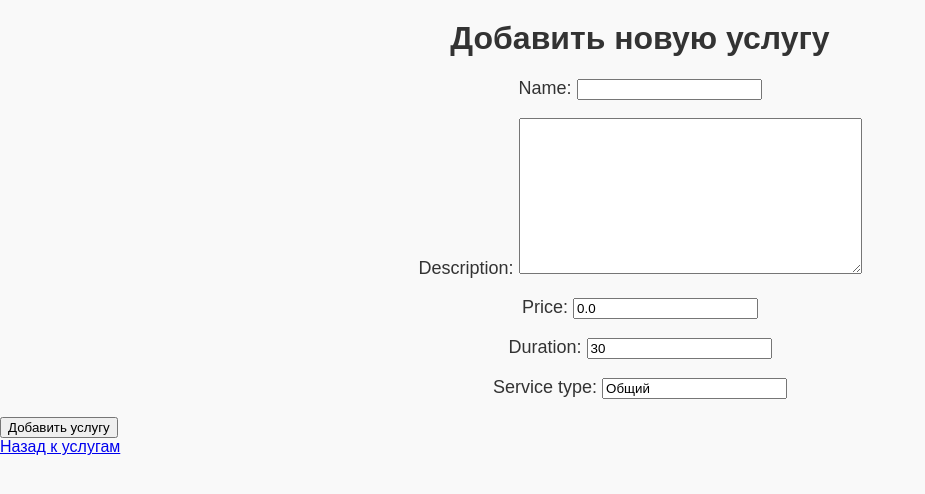
After one commit to cookieatsky/lab13, a Django app: page /create_spa_service/ in a window 1280 px wide. The commit adds this page. Shown: the top 494 px of the page, without its empty margins (0-925 px from the left). Run offline with Django 5.2, Linux system fonts and the light colour scheme; a user stored in the database is signed in; data comes from the database, SQL or seed files in the repository.

Commit message:
Not work lists and create spa_service

```diff
--- a/spa_salon/spa_salon/urls.py
+++ b/spa_salon/spa_salon/urls.py
@@ -6,4 +6,5 @@ urlpatterns = [
     path('admin/', admin.site.urls),  # Админка Django
     path('', RedirectView.as_view(url='/login/', permanent=False)),  # Перенаправление с корневого URL на /login/
     path('', include('spa_salon_services.urls')),  # Импортируем URL-адреса приложения
+
 ]
--- a/spa_salon/spa_salon_services/forms.py
+++ b/spa_salon/spa_salon_services/forms.py
@@ -1,13 +1,38 @@
 # spa_salon_services/forms.py
 from django import forms
 from django.contrib.auth.models import User
-from .models import Profile
+from .models import Profile, Appointment, SpaService
+
+class AppointmentForm(forms.ModelForm):
+    appointment_date = forms.DateField(
+        input_formats=['%Y-%m-%d'],  # Ожидаемый формат: YYYY-MM-DD
+        widget=forms.TextInput(attrs={'type': 'date'})  # Используйте HTML5 input типа date
+    )
+    appointment_time = forms.TimeField(
+        input_formats=['%H:%M'],  # Ожидаемый формат: HH:MM
+        widget=forms.TextInput(attrs={'type': 'time'})  # Используйте HTML5 input типа time
+    )
+
+    class Meta:
+        model = Appointment
+        fields = [
+            'client',
+            'service',
+            'staff_member',
+            'appointment_date',
+            'appointment_time',
+            'price',
+        ]
 
 class UserRegistrationForm(forms.ModelForm):
     password = forms.CharField(widget=forms.PasswordInput)
-    #role = forms.ChoiceField(choices=Profile.ROLE_CHOICES)
     role = forms.ChoiceField(choices=Profile.ROLE_CHOICES, label='Роль')
 
     class Meta:
         model = User
         fields = ['username', 'email', 'password', 'role']  # Добавляем поле role
+
+class SpaServiceForm(forms.ModelForm):
+    class Meta:
+        model = SpaService
+        fields = ['name', 'description', 'price', 'duration', 'service_type']
--- a/spa_salon/spa_salon_services/models.py
+++ b/spa_salon/spa_salon_services/models.py
@@ -1,22 +1,31 @@
 from django.db import models
 from django.contrib.auth.models import User
+
+from django.db import models
+from django.contrib.auth.models import User
+from datetime import time
 
 class SpaService(models.Model):
     name = models.CharField(max_length=100)
     description = models.TextField()
-    price = models.DecimalField(max_digits=10, decimal_places=2)
-    created_by = models.ForeignKey(User, on_delete=models.CASCADE)
+    price = models.DecimalField(max_digits=10, decimal_places=2, default=0.00)  # Значение по умолчанию для цены
+    duration = models.IntegerField(default=30)  # Значение по умолчанию для продолжительности в минутах
+    service_type = models.CharField(max_length=100, default='Общий');  # Значение по умолчанию для типа услуги
 
     def __str__(self):
         return self.name
 
+
 class Appointment(models.Model):
-    service_name = models.CharField(max_length=255)
-    appointment_date = models.DateTimeField()
-    user = models.ForeignKey(User, on_delete=models.CASCADE)
+    client = models.ForeignKey(User, on_delete=models.CASCADE, limit_choices_to={'is_staff': False})
+    service = models.ForeignKey(SpaService, on_delete=models.CASCADE)
+    staff_member = models.CharField(max_length=100, default='Неизвестный мастер')  # Значение по умолчанию для имени мастера
+    appointment_date = models.DateField(null=True, default=None)  # Путь к исправлению проблемы с датой
+    appointment_time = models.TimeField(null=True, default=None)  # Установка времени по умолчанию на 00:00
+    price = models.DecimalField(max_digits=10, decimal_places=2, default=0.00)  # Значение по умолчанию для цены
 
     def __str__(self):
-        return f"{self.service_name} - {self.appointment_date}"
+        return f"{self.client.username} - {self.service.name} on {self.appointment_date} at {self.appointment_time}"
 
 
 # Новая модель профиля для расширения модели пользователя
--- /dev/null
+++ b/spa_salon/spa_salon_services/templates/services/create_spa_service.html
@@ -0,0 +1,19 @@
+{% load static %}
+<!DOCTYPE html>
+<html lang="ru">
+<head>
+    <meta charset="UTF-8">
+    <meta name="viewport" content="width=device-width, initial-scale=1.0">
+    <title>Добавить новую услугу</title>
+    <link rel="stylesheet" href="{% static 'css/style2.css' %}">
+</head>
+<body>
+    <h1>Добавить новую услугу</h1>
+    <form method="post">
+        {% csrf_token %}
+        {{ form.as_p }}  <!-- Отображает все поля формы -->
+        <button type="submit">Добавить услугу</button>
+    </form>
+    <a href="{% url 'view_spa_services' %}">Назад к услугам</a>
+</body>
+</html>
--- a/spa_salon/spa_salon_services/templates/services/home.html
+++ b/spa_salon/spa_salon_services/templates/services/home.html
@@ -1,4 +1,3 @@
-<!-- templates/services/home.html -->
 {% load static %}
 
 <!DOCTYPE html>
@@ -13,6 +12,10 @@
     <nav>
         <a href="{% url 'create_appointment' %}">Создать запись</a>
         <a href="{% url 'view_appointments' %}">Просмотреть записи</a>
+        {% if request.user.is_authenticated and request.user.profile.role == 'admin' %}
+            <!-- Добавляем ссылку только для администраторов -->
+            <a href="{% url 'add_spa_service' %}">Создать новую услугу</a>
+        {% endif %}
     </nav>
 
     <h1>Добро пожаловать на главную страницу!</h1>
--- a/spa_salon/spa_salon_services/urls.py
+++ b/spa_salon/spa_salon_services/urls.py
@@ -8,6 +8,6 @@ urlpatterns = [
     path('logout/', views.logout_view, name='logout'),
     path('create_appointment/', views.create_appointment, name='create_appointment'),  # Для создания записи
     path('view_appointments/', views.view_appointments, name='view_appointments'),  # Для просмотра записей
-    path('delete_appointment/<int:appointment_id>/', views.delete_appointment, name='delete_appointment'),
-    # Для удаления записи
+    path('delete_appointment/<int:appointment_id>/', views.delete_appointment, name='delete_appointment'),# Для удаления записи
+    path('create_spa_service/', views.create_spa_service, name='add_spa_service'),
 ]
--- a/spa_salon/spa_salon_services/views.py
+++ b/spa_salon/spa_salon_services/views.py
@@ -2,8 +2,10 @@ from django.contrib.auth.models import User
 from django.shortcuts import render, redirect
 from django.contrib import messages
 from django.contrib.auth import authenticate, login, logout
-from .forms import UserRegistrationForm
-#AppointmentForm
+from .forms import UserRegistrationForm, SpaServiceForm
+from .forms import AppointmentForm
+from .models import Profile
+
 
 from django.shortcuts import render, redirect, get_object_or_404
 from .models import Appointment, Profile
@@ -67,19 +69,23 @@ def logout_view(request):
     return redirect('login')  # Перенаправляем на страницу логина или на другую страницу, например, домой
 
 
+def is_admin(user):
+    return hasattr(user, 'profile') and user.profile.role == 'admin'
+
 @login_required
+@user_passes_test(is_admin)  # Ограничение доступа только для администраторов
 def create_appointment(request):
-    if request.method == "POST":
-        form = UserRegistrationForm(request.POST)
+    if request.method == 'POST':
+        form = AppointmentForm(request.POST)
         if form.is_valid():
             appointment = form.save(commit=False)
-            appointment.user = request.user  # Установка текущего пользователя
+            appointment.price = form.cleaned_data['service'].price  # Устанавливаем цену из выбранной услуги
             appointment.save()
-            return redirect('home')  # Перенаправление после добавления
+            return redirect('view_appointments')  # Перенаправляем на страницу просмотра всех записей
     else:
-        form = UserRegistrationForm()
+        form = AppointmentForm()
+
     return render(request, 'services/create_appointment.html', {'form': form})
-
 @login_required
 def view_appointments(request):
     appointments = Appointment.objects.filter(user=request.user)  # Записи текущего пользователя
@@ -91,3 +97,17 @@ def delete_appointment(request, appointment_id):
     appointment = get_object_or_404(Appointment, id=appointment_id)
     appointment.delete()
     return redirect('view_appointments')
+
+
+@login_required
+@user_passes_test(is_admin)
+def create_spa_service(request):
+    if request.method == 'POST':
+        form = SpaServiceForm(request.POST)
+        if form.is_valid():
+            form.save()  # Сохраняем новую услугу
+            return redirect('view_spa_services')  # Перенаправляем на страницу просмотра услуг
+    else:
+        form = SpaServiceForm()
+
+    return render(request, 'services/create_spa_service.html', {'form': form})
```
Also changed, not shown: spa_salon/spa_salon_services/templates/services/create_appointment.html (+31 -3 lines), spa_salon/db.sqlite3, spa_salon/spa_salon_services/migrations/0001_initial.py, spa_salon/spa_salon_services/migrations/0002_appointment.py (deleted), spa_salon/spa_salon_services/migrations/0003_profile.py (deleted), spa_salon/spa_salon_services/migrations/0004_alter_profile_role.py (deleted).
